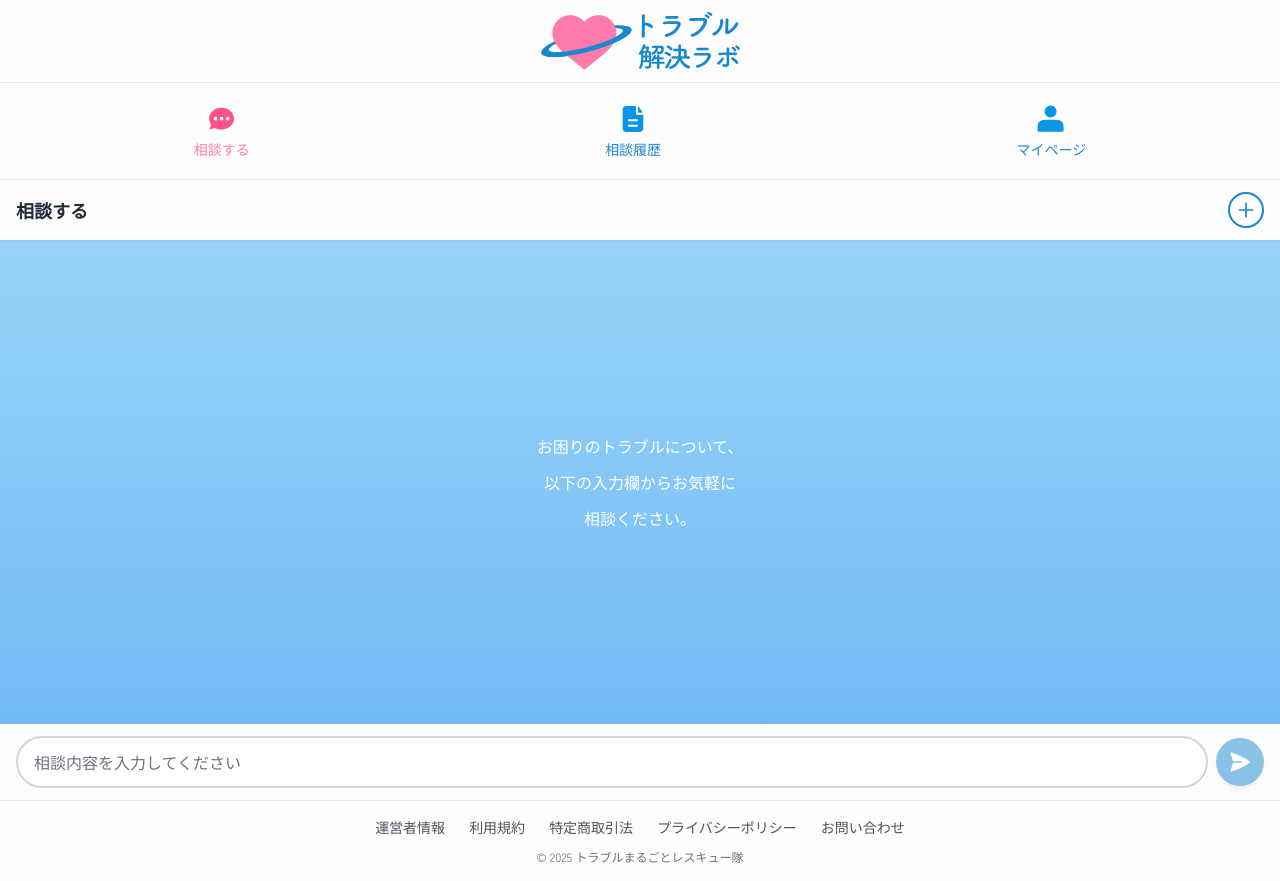
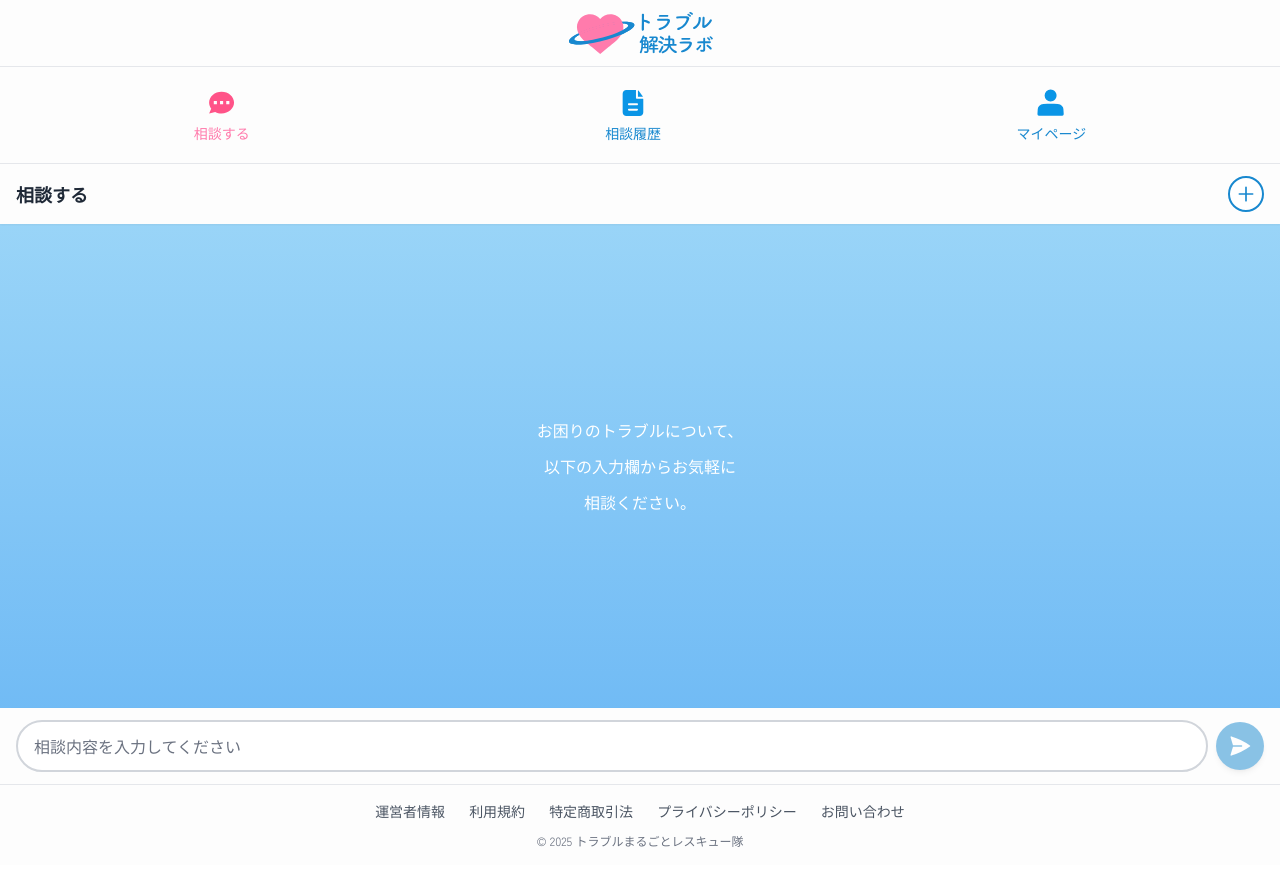
Before and after one commit to koushingnu/trouble, a Next.js app: page /consultation/new in a window 1280 px wide. Built offline with nearby package versions, Linux system fonts and the light colour scheme; no server answers.

Commit message:
ロゴ大きさ修正

```diff
--- a/src/components/AuthenticatedLayout.tsx
+++ b/src/components/AuthenticatedLayout.tsx
@@ -20,7 +20,7 @@ export default function AuthenticatedLayout({
             width={450}
             height={98}
             priority
-            className="mx-auto w-full max-w-[200px] h-auto"
+            className="mx-auto w-full max-w-[145px] h-auto"
           />
         </div>
       </header>
```
